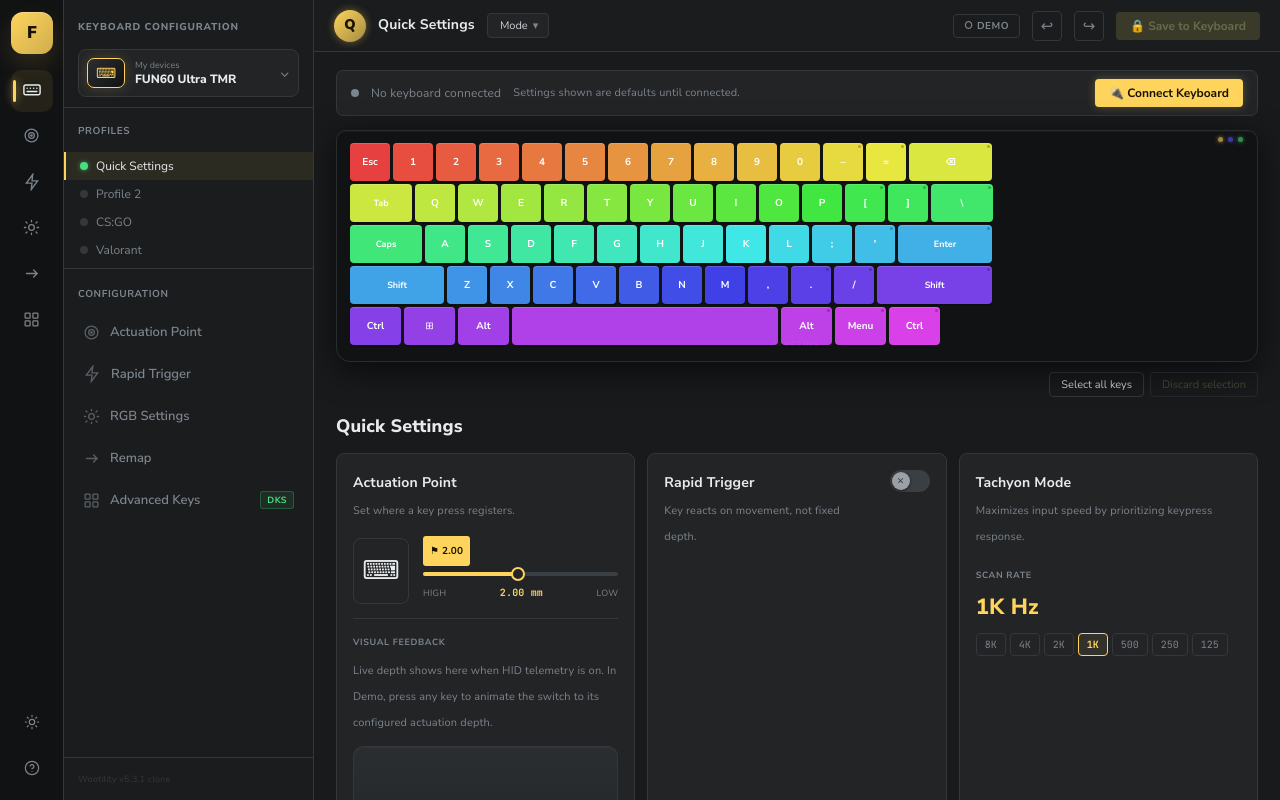
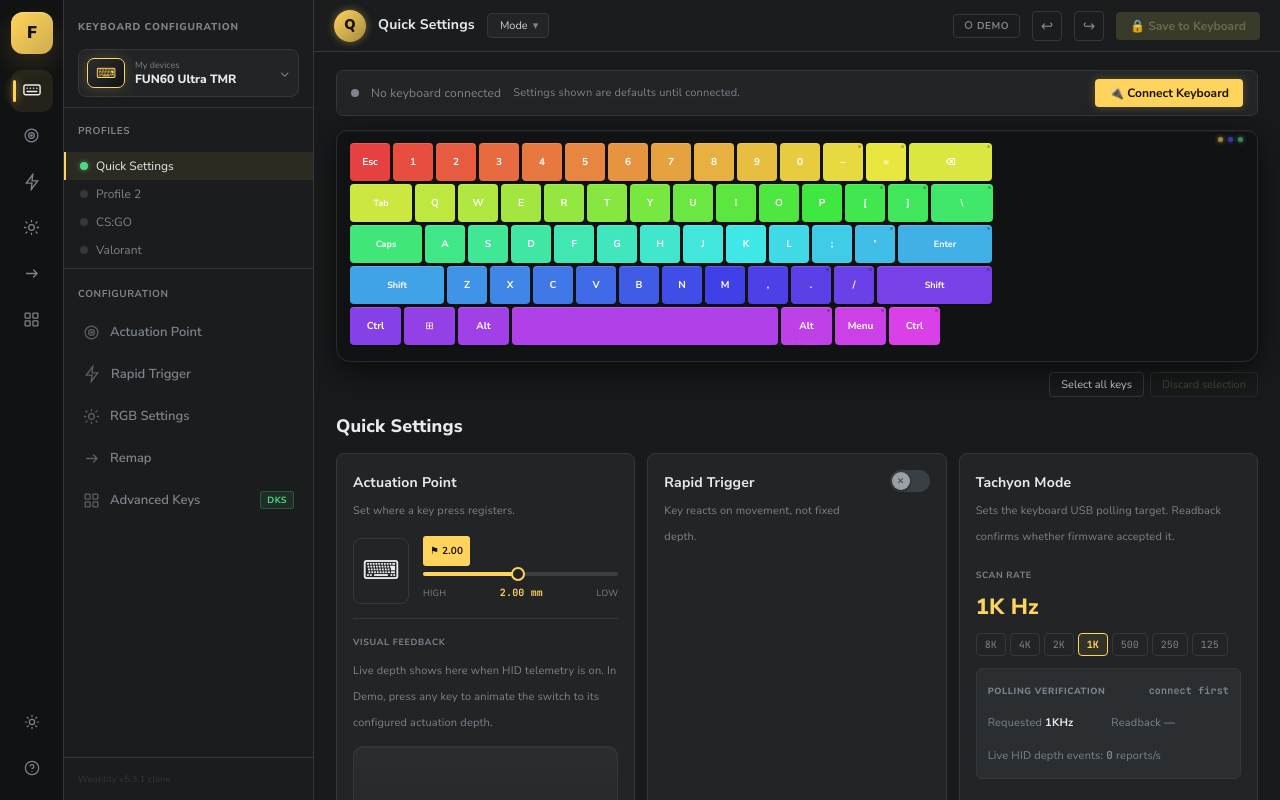
Before and after one commit to Pikalev15/fun60-driver, a React (Vite) app: page / in a window 1280 px wide. Built offline with nearby package versions, Linux system fonts and the light colour scheme.

Commit message:
merging changes from feature branch into main

```diff
--- a/src/App.jsx
+++ b/src/App.jsx
@@ -21,8 +21,35 @@ const MODE = { NORMAL: 0, RAPID_TRIGGER: 1, DKS: 2, MODTAP: 3, TOGGLE_HOLD: 4, T
 const RT_BIT = MODE.RAPID_TRIGGER;
 const POLL = { 8000: 0x00, 4000: 0x01, 2000: 0x02, 1000: 0x03, 500: 0x04, 250: 0x05, 125: 0x07 };
 const POLL_HZ = { 0x00: 8000, 0x01: 4000, 0x02: 2000, 0x03: 1000, 0x04: 500, 0x05: 250, 0x07: 125 };
-const LED_MODES = { 0x00: "Off", 0x01: "Static", 0x02: "Breathing", 0x03: "Wave",
-                    0x04: "Reactive", 0x05: "Rainbow", 0x06: "Spiral", 0x08: "Ripple" };
+// LED mode IDs from the MonsGeek/Akko RY5088 protocol docs / linux driver.
+// Keep the labels tied to the raw numeric mode code so the UI does not call
+// mode 0x03 "Wave" when the keyboard actually treats it as Neon, etc.
+const LED_MODES = {
+  0x00: "Off",
+  0x01: "Constant",
+  0x02: "Breathing",
+  0x03: "Neon",
+  0x04: "Wave",
+  0x05: "Ripple",
+  0x06: "Raindrop",
+  0x07: "Snake",
+  0x08: "Reactive",
+  0x09: "Converge",
+  0x0A: "Sine Wave",
+  0x0B: "Kaleidoscope",
+  0x0C: "Line Wave",
+  0x0D: "User Picture",
+  0x0E: "Laser",
+  0x0F: "Circle Wave",
+  0x10: "Rainbow",
+  0x11: "Rain Down",
+  0x12: "Meteor",
+  0x13: "Reactive Off",
+  0x14: "Music Patterns",
+  0x15: "Screen Sync",
+  0x16: "Music Bars",
+  0x17: "Train",
+};
 
 const mm  = v => Math.round(v * 100); // mm → centi-mm (wire units)
 const cmm = v => v / 100;             // centi-mm → mm (display)
@@ -95,6 +122,18 @@ function parseMagPage(r, sub) {
   else { for (let i = 0; i < 32; i++) out.push(r[i*2] | (r[i*2+1] << 8)); }
   return out;
 }
+
+function extractPollingCode(r) {
+  if (!r) return null;
+  const validCodes = new Set(Object.values(POLL));
+  if (validCodes.has(r[2])) return r[2];
+  if (validCodes.has(r[1])) return r[1];
+  return null;
+}
+function formatHz(hz) {
+  return hz >= 1000 ? `${hz / 1000}K` : `${hz}`;
+}
+const sleep = ms => new Promise(resolve => setTimeout(resolve, ms));
 
 
 // Exact live magnetic telemetry parser from monsgeek-akko-linux docs.
@@ -280,10 +319,7 @@ function useKeyboard({ onSettings, onTelemetry }) {
       // Byte position for the rate code wasn't hardware-confirmed — guard
       // against the same kind of offset assumption that broke AP/RT by
       // accepting whichever byte actually matches a known rate code.
-      const validCodes = new Set(Object.values(POLL));
-      settings.pollingCode = validCodes.has(poll[2]) ? poll[2]
-                            : validCodes.has(poll[1]) ? poll[1]
-                            : poll[2];
+      settings.pollingCode = extractPollingCode(poll) ?? poll[2];
       const lon  = await send(CMD.getLedOn());   settings.ledOn = lon[1] !== 1;
       const lp   = await send(CMD.getLedParam());
       settings.ledMode = lp[1]; settings.ledSpeed = lp[2]; settings.ledBri = lp[3];
@@ -1073,47 +1109,86 @@ function RTCard({ rtOn, setRtOn, sens, setSens, split, setSplit, press, setPress
   );
 }
 
-function PerfCard({ pollingCode, setPollingCode, connected, dSend }) {
+function PerfCard({ pollingCode, setPollingCode, connected, send, liveReportHz = 0 }) {
   const hz = POLL_HZ[pollingCode] ?? 1000;
   const RATES = [8000, 4000, 2000, 1000, 500, 250, 125];
-  const handleRate = code => {
+  const [verify, setVerify] = useState({ state:"idle", expectedCode:null, actualCode:null, raw:"" });
+
+  const handleRate = async code => {
     setPollingCode(code);
-    if (connected) dSend("poll", CMD.setPolling(code), 0);
+    setVerify({ state: connected ? "pending" : "idle", expectedCode: code, actualCode:null, raw:"" });
+    if (!connected || !send) return;
+
+    try {
+      await send(CMD.setPolling(code));
+      await sleep(90);
+      const res = await send(CMD.getPolling());
+      const actualCode = extractPollingCode(res);
+      if (actualCode != null) setPollingCode(actualCode);
+      setVerify({
+        state: actualCode === code ? "ok" : "fail",
+        expectedCode: code,
+        actualCode,
+        raw: [...res].map(x => x.toString(16).padStart(2,"0")).join(" "),
+      });
+    } catch (e) {
+      setVerify({ state:"error", expectedCode: code, actualCode:null, raw: e?.message || String(e) });
+    }
   };
+
+  const expectedHz = verify.expectedCode != null ? POLL_HZ[verify.expectedCode] : hz;
+  const actualHz = verify.actualCode != null ? POLL_HZ[verify.actualCode] : null;
+  const ok = verify.state === "ok";
+  const pending = verify.state === "pending";
+  const failed = verify.state === "fail" || verify.state === "error";
+
   return (
     <div style={{ display:"flex", flexDirection:"column", gap:12 }}>
       <div>
         <div style={{ fontSize:14, fontWeight:700, color:C.txt }}>Tachyon Mode</div>
         <div style={{ fontSize:11, color:C.muted, marginTop:2 }}>
-          Maximizes input speed by prioritizing keypress response.
+          Sets the keyboard USB polling target. Readback confirms whether firmware accepted it.
         </div>
       </div>
       <div>
         <div style={{ fontSize:9, fontWeight:700, color:C.muted, letterSpacing:".07em", textTransform:"uppercase", marginBottom:6 }}>SCAN RATE</div>
-        <div style={{ fontSize:22, fontWeight:800, color:C.accent }}>{hz >= 1000 ? `${hz/1000}K` : hz} Hz</div>
+        <div style={{ fontSize:22, fontWeight:800, color:C.accent }}>{formatHz(hz)} Hz</div>
       </div>
       <div style={{ display:"flex", gap:4, flexWrap:"wrap" }}>
         {RATES.map(r => {
           const code = POLL[r];
+          const active = (POLL_HZ[pollingCode]??1000)===r;
           return (
             <button key={r} onClick={() => handleRate(code)} style={{
-              padding:"4px 8px", borderRadius:4, border:`1px solid ${(POLL_HZ[pollingCode]??1000)===r?C.accent:C.bord}`,
-              background:(POLL_HZ[pollingCode]??1000)===r?C.activeBg:"transparent",
-              color:(POLL_HZ[pollingCode]??1000)===r?C.accent:C.muted,
-              fontSize:10, fontFamily:MONO, cursor:"pointer",
-              fontWeight:(POLL_HZ[pollingCode]??1000)===r?700:400,
+              padding:"4px 8px", borderRadius:4, border:`1px solid ${active?C.accent:C.bord}`,
+              background:active?C.activeBg:"transparent",
+              color:active?C.accent:C.muted,
+              fontSize:10, fontFamily:MONO, cursor: connected?"pointer":"pointer",
+              fontWeight:active?700:400,
             }}>{r>=1000?`${r/1000}K`:r}</button>
           );
         })}
       </div>
-      {hz >= 2000 && (
-        <div style={{ display:"flex", alignItems:"center", gap:8, padding:"7px 11px",
-          borderRadius:6, background:"rgba(74,222,128,.07)", border:"1px solid rgba(74,222,128,.2)" }}>
-          <div style={{ width:16,height:16,borderRadius:"50%",background:C.green,
-            display:"flex",alignItems:"center",justifyContent:"center",fontSize:10,color:"#0d3320",fontWeight:800 }}>✓</div>
-          <span style={{ fontSize:11, color:C.green, fontWeight:600 }}>True {hz >= 1000 ? `${hz/1000}K` : hz}Hz Polling Active</span>
-        </div>
-      )}
+
+      <div style={{ display:"flex", flexDirection:"column", gap:6, padding:"9px 11px",
+        borderRadius:6, background:C.over, border:`1px solid ${ok?"rgba(74,222,128,.32)":failed?"rgba(238,63,63,.32)":C.bord}` }}>
+        <div style={{ display:"flex", justifyContent:"space-between", alignItems:"center", gap:10 }}>
+          <span style={{ fontSize:9, fontWeight:800, color:C.muted, letterSpacing:".07em", textTransform:"uppercase" }}>Polling verification</span>
+          <span style={{ fontSize:10, fontFamily:MONO, color: ok?C.green:failed?C.red:C.muted, fontWeight:800 }}>
+            {!connected ? "connect first" : pending ? "checking…" : ok ? "readback ✓" : failed ? "mismatch" : "not checked"}
+          </span>
+        </div>
+        <div style={{ display:"grid", gridTemplateColumns:"1fr 1fr", gap:6 }}>
+          <div style={{ fontSize:11, color:C.muted }}>Requested <b style={{ color:C.txt }}>{formatHz(expectedHz)}Hz</b></div>
+          <div style={{ fontSize:11, color:C.muted }}>Readback <b style={{ color:actualHz?C.txt:C.muted }}>{actualHz ? `${formatHz(actualHz)}Hz` : "—"}</b></div>
+        </div>
+        <div style={{ fontSize:11, color:C.muted }}>
+          Live HID depth events: <b style={{ color:liveReportHz ? C.accent : C.muted, fontFamily:MONO }}>{liveReportHz}</b> reports/s
+        </div>
+        {verify.raw && <div title={verify.raw} style={{ fontSize:9, color:C.muted, fontFamily:MONO, whiteSpace:"nowrap", overflow:"hidden", textOverflow:"ellipsis" }}>
+          raw {verify.raw}
+        </div>}
+      </div>
     </div>
   );
 }
@@ -1147,8 +1222,11 @@ function RGBPanel({ ledOn, setLedOn, ledMode, setLedMode, ledR, setLedR, ledG, s
               padding:"6px 11px", border:`1px solid ${ledMode===+code?C.accent:C.bord}`,
               borderRadius:4, background:ledMode===+code?C.activeBg:"transparent",
               color:ledMode===+code?C.accent:C.muted, fontSize:12, textAlign:"left",
-              fontFamily:FONT, cursor:"pointer",
-            }}>{name}</button>
+              fontFamily:FONT, cursor:"pointer", display:"flex", justifyContent:"space-between", gap:10, alignItems:"center",
+            }}>
+              <span>{name}</span>
+              <span style={{ fontFamily:MONO, fontSize:9, opacity:.65 }}>0x{(+code).toString(16).padStart(2,"0")}</span>
+            </button>
           ))}
         </div>
         <div style={{ flex:1, display:"flex", flexDirection:"column", gap:14, minWidth:200 }}>
@@ -1605,8 +1683,20 @@ export default function App() {
 
 
 
+  const telemetryRateWindowRef = useRef([]);
+  const telemetryRateLastUpdateRef = useRef(0);
+  const [liveReportHz, setLiveReportHz] = useState(0);
+
   const onTelemetry = useCallback(t => {
     if (!t || !t.keyId) return;
+    const now = performance.now();
+    const win = telemetryRateWindowRef.current;
+    win.push(now);
+    while (win.length && now - win[0] > 1000) win.shift();
+    if (now - telemetryRateLastUpdateRef.current > 200) {
+      telemetryRateLastUpdateRef.current = now;
+      setLiveReportHz(win.length);
+    }
     // Real HID travel wins over demo animation when it is available.
     // Each 0x05/0x1B packet updates one key, so merge instead of replacing.
     setDepths(prev => {
@@ -1879,7 +1969,7 @@ export default function App() {
                             split={split} setSplit={setSplit} press={press} setPress={setPress}
                             rel={rel} setRel={setRel} connected={connected} dSend={dSend} selectedKeys={selKeys}
                             rtPressByIdx={rtPressByIdx} rtLiftByIdx={rtLiftByIdx}/>,
-                  <PerfCard pollingCode={pollCode} setPollingCode={setPollCode} connected={connected} dSend={dSend}/>,
+                  <PerfCard pollingCode={pollCode} setPollingCode={setPollCode} connected={connected} send={send} liveReportHz={liveReportHz}/>,
                 ].map((card,i) => (
                   <div key={i} style={{ background:C.surf, borderRadius:8,
                     border:`1px solid ${C.bord}`, padding:16 }}>{card}</div>
```
